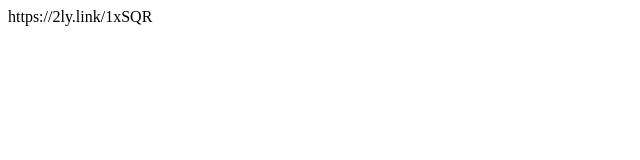
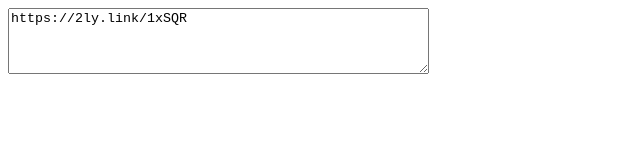
Before and after one commit to ps4arab/direct, a plain HTML site: page index.html in a window 1280 px wide. Shown: the whole page, without its empty margins (0-640 px from the left). Drawn offline with Linux system fonts and the light colour scheme.

Commit message:
Update index.html

```diff
--- a/index.html
+++ b/index.html
@@ -3,6 +3,11 @@
     </head>
   <body>
 
-<p>https://2ly.link/1xSQR</p>
+<p>
+  <textarea id="directlinkgame" name="directlinkgame" rows="4" cols="50">
+https://2ly.link/1xSQR
+</textarea>
+  </p>
+
     </body>
 </html>
```
